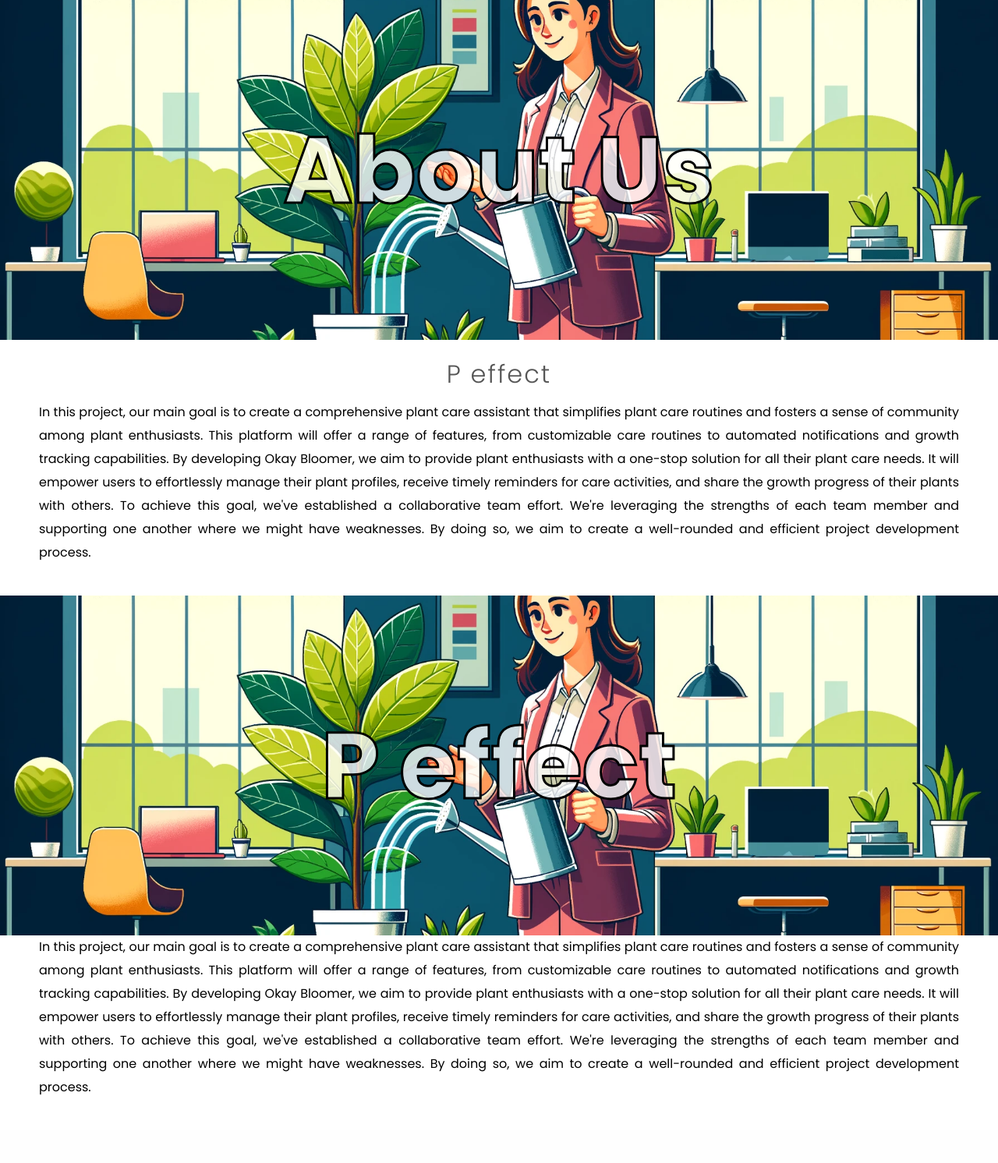
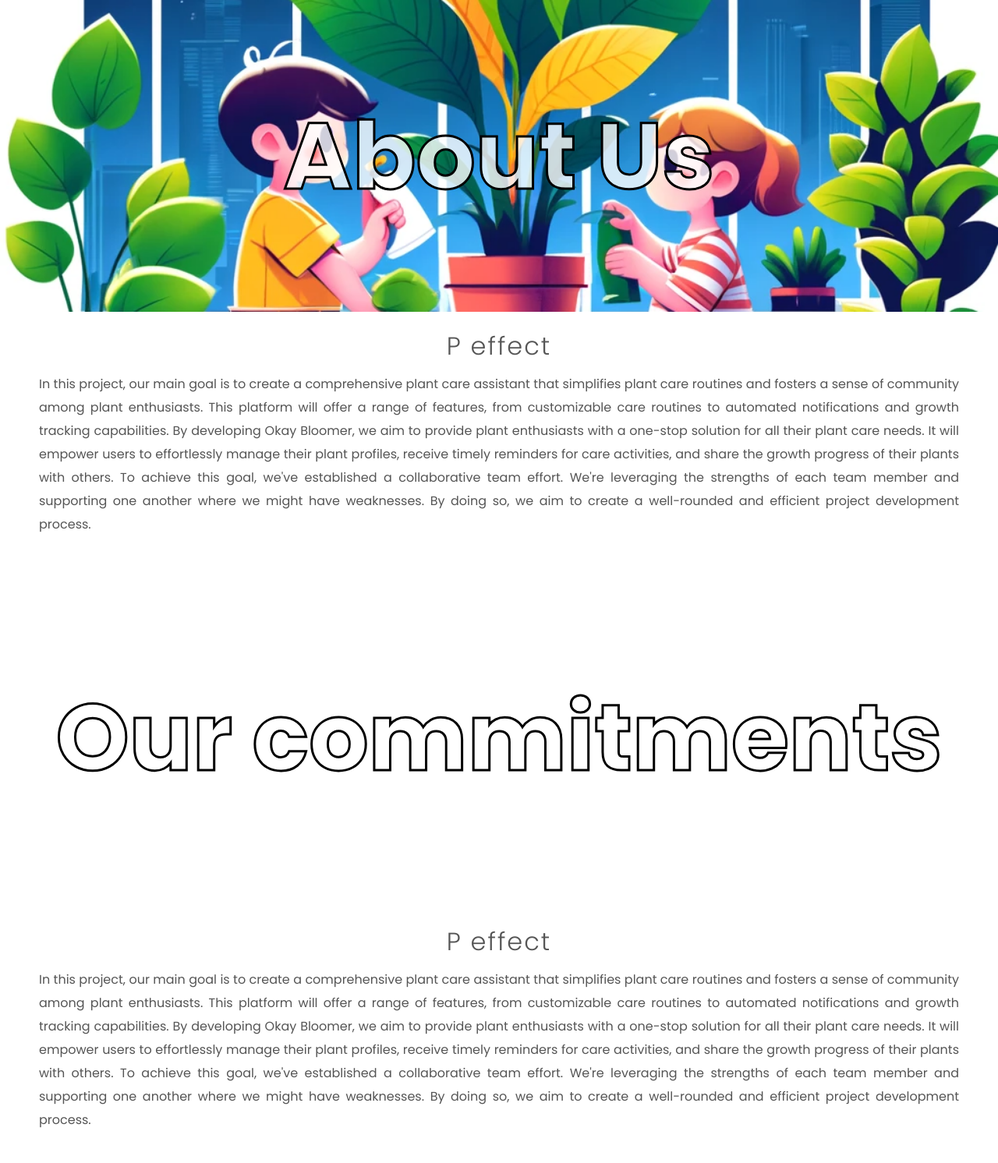
Before and after one commit to turbomoisty/okay_Bloomer, a Flask app: page / in a window 1280 px wide. Shown: the whole page at 78% size. Before the commit the page ends 1405 px from the top, so only its background shows below. Run offline with Flask 3, Linux system fonts and the light colour scheme.

Commit message:
more images

```diff
--- a/OB/static/about_us.css
+++ b/OB/static/about_us.css
@@ -21,13 +21,21 @@ h1 {
 }
 
 .parallax-1{
-    background: url('https://raw.githubusercontent.com/turbomoisty/okay_Bloomer/9bf1ffc3177bfabcc59c76303e8ffcc0ae908b2f/OB/images/womanMakesPlantsWet.png') no-repeat;
+    height: 400px;
+    background: url('https://raw.githubusercontent.com/turbomoisty/okay_Bloomer/f3293b83fbf57a326dfc65eeb02ff5a908711f6e/OB/images/fff.png') no-repeat;
     background-size: cover;
     background-position: center;
-    background-attachments: fixed;}
+    background-attachment: fixed;
+    }
 
 .parallax-inner{
     padding: 10% 0;
+    display: flex;
+    justify-content: center;
+    align-items: center;
+    height: 100%;
+    text-align: center;
+    color: white;
 }
 
 h2 {
@@ -41,7 +49,7 @@ h2 {
 
 p {
     font-size: 16px;
-    color #555;
+    color: #555;
     text-align: justify;
     line-height: 30px;
     margin: 0 50px 40px;
--- a/OB/templates/about_us.html
+++ b/OB/templates/about_us.html
@@ -3,9 +3,9 @@
 <head>
     <meta charset="UTF-8">
     <meta name="viewport" content="width=device-width,initial-scale=1.0">
-    <title>Login and user registration for Okay Bloomer</title>
+    <title>About_us</title>
     <link rel="stylesheet" href="{{url_for ('static', filename='about_us.css') }}">
-    <title>Title</title>
+
 </head>
 <body>
 
@@ -25,11 +25,12 @@
             To achieve this goal, we've established a collaborative team effort.
             We're leveraging the strengths of each team member and supporting one another where we might have weaknesses.
             By doing so, we aim to create a well-rounded and efficient project development process.</p>
-        <section class="parallax-1">
+        <section class="parallax-2">
             <div class="parallax-inner">
-                <h1>P effect</h1>
+                <h1>Our commitments</h1>
             </div>
         </section>
+        <h2> P effect</h2>
         <p>
             In this project, our main goal is to create a comprehensive plant care assistant
             that simplifies plant care routines and fosters a sense of community among plant enthusiasts.
@@ -42,6 +43,5 @@
 
     </section>
 
-
 </body>
 </html>
```
Also changed, not shown: OB/images/paraNa.png (added).
